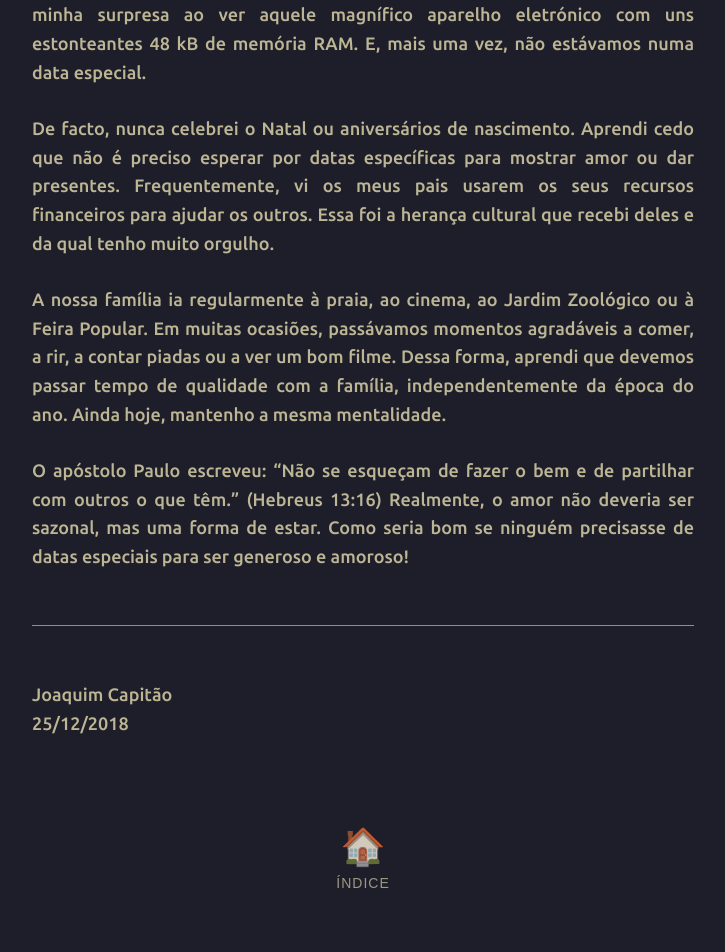
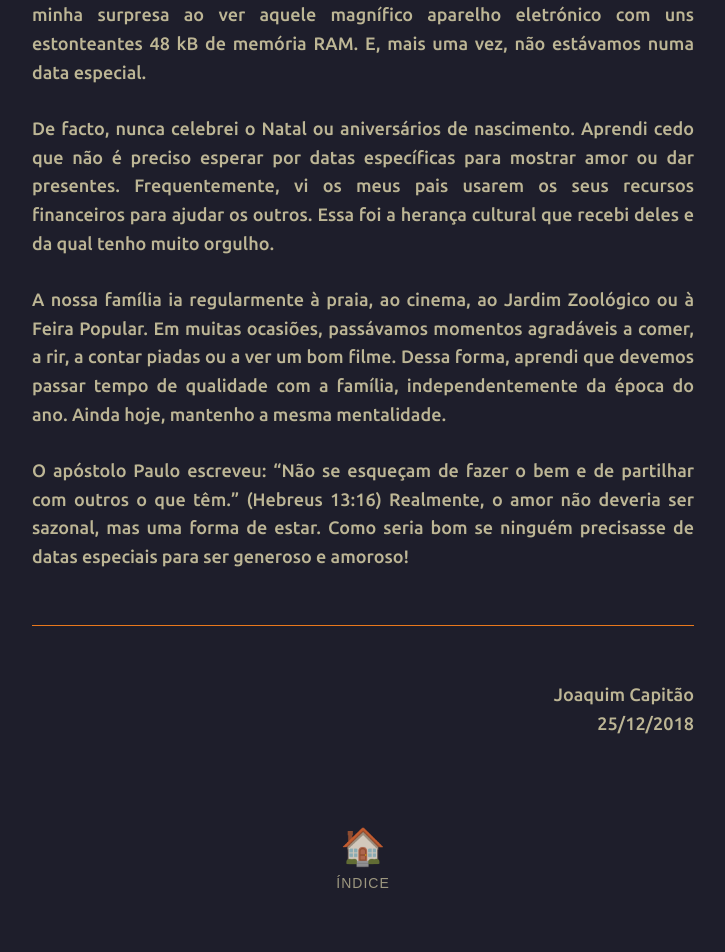
Before and after one commit to joaquim-capitao/queime-depois-de-ler, a Jekyll site: the page built from a-minha-infancia-feliz.md, in a window 1280 px wide. Shown: the part 792-1744 px from the top of the page, without its empty margins (277-1002 px from the left). Built offline with Jekyll 4.4.1, drawn with Linux system fonts in a browser that asks for light colours; our own code applies the rules of GitHub Pages for plain Markdown files.

Commit message:
Update a-minha-infancia-feliz.md

```diff
--- a/a-minha-infancia-feliz.md
+++ b/a-minha-infancia-feliz.md
@@ -14,5 +14,5 @@ O apóstolo Paulo escreveu: "Não se esqueçam de fazer o bem e de partilhar com
 
 ---
 
-<div align="rigth">Joaquim Capitão</div>
-<div align="rigth">25/12/2018</div>
+<div align="right">Joaquim Capitão</div>
+<div align="right">25/12/2018</div>
```
